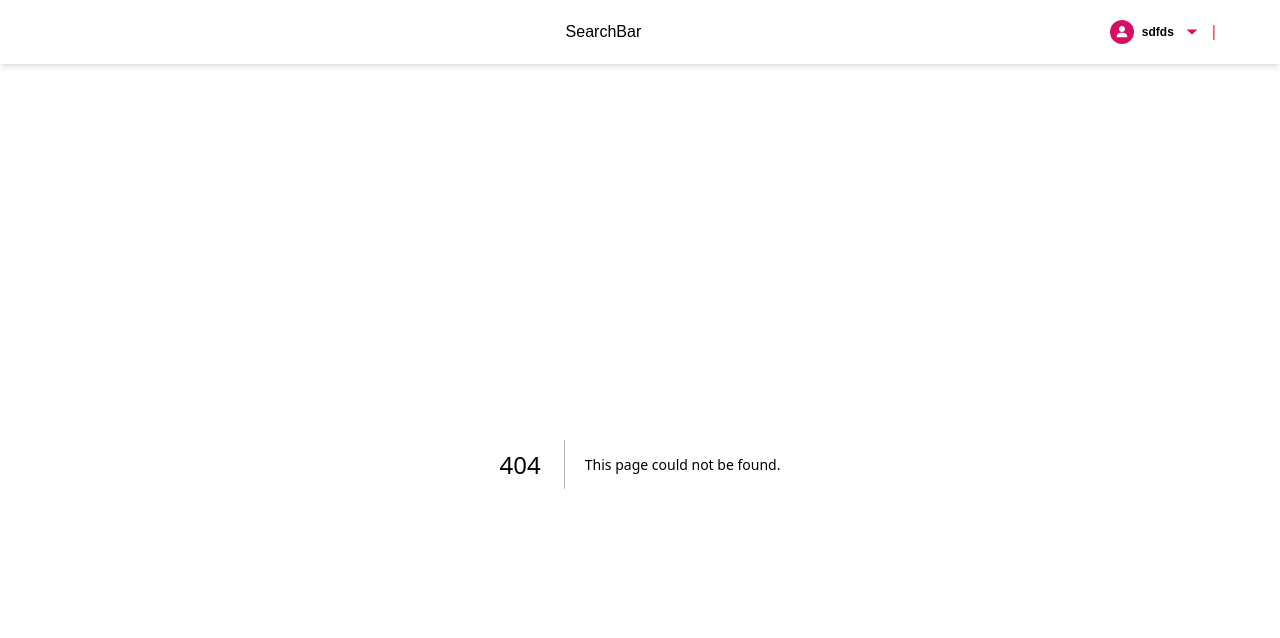
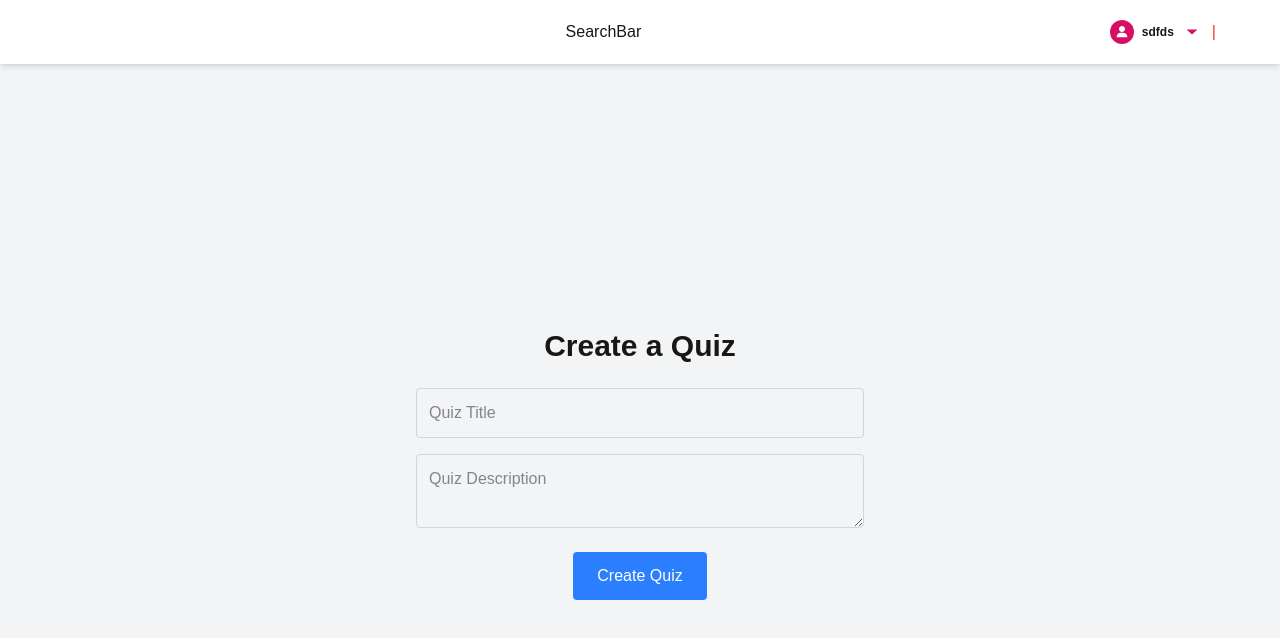
Before and after one commit to shahriarGIT/UniHive, a Next.js app: page /dashboard/quiz in a window 1280 px wide. Before the commit this address had no page. Shown: the top 638 px of the page. Built offline with nearby package versions, Linux system fonts and the light colour scheme.

Commit message:
add quiz layout

```diff
--- a/package.json
+++ b/package.json
@@ -10,6 +10,7 @@
   },
   "dependencies": {
     "@reduxjs/toolkit": "^2.6.1",
+    "axios": "^1.9.0",
     "next": "15.2.4",
     "react": "^19.0.0",
     "react-dom": "^19.0.0",
--- a/src/app/components/dashboard/ShopType.jsx
+++ b/src/app/components/dashboard/ShopType.jsx
@@ -12,11 +12,12 @@ const FeatureType = () => {
   //   const userInfo = useAppSelector((state) => state.userinfo.userInfo);
 
   const urlDeliveryHandler = () => {
-    if (url.get("type") !== "delivery") {
-      url.delete("type");
-      url.append("type", "delivery");
-      router.push(`${pathname}?${url.toString()}`);
-    }
+    // if (url.get("type") !== "delivery") {
+    //   url.delete("type");
+    //   url.append("type", "delivery");
+    //   router.push(`${pathname}?${url.toString()}`);
+    // }
+    router.push("dashboard/quiz");
   };
   const urlPickupHandler = () => {
     // if (url.get("type") !== "polling") {
@@ -56,7 +57,7 @@ const FeatureType = () => {
                 : "before:hidden"
             }`}
           >
-            DELIVERY
+            Quiz
           </button>
         </li>
         <li className="flex-1 group h-[4.5rem] lg:h-14  relative lg:bg-slate-100 hover:bg-white lg:hover:shadow-lg lg:bg-[url('/images/pickup.webp')] bg-no-repeat bg-fit bg-right">
--- /dev/null
+++ b/src/app/dashboard/quiz/page.jsx
@@ -0,0 +1,54 @@
+"use client";
+
+import { useState } from "react";
+import axios from "axios";
+
+export default function CreateQuizPage() {
+  const [title, setTitle] = useState("");
+  const [description, setDescription] = useState("");
+
+  const handleCreateQuiz = async () => {
+    console.log(title, description);
+
+    // try {
+    //   const res = await axios.post("http://localhost:3001/api/create-quiz", {
+    //     title,
+    //     description,
+    //     questions: [],
+    //     isPublic: true,
+    //   });
+    //   alert("Quiz created successfully!");
+    // } catch (err) {
+    //   console.error(err);
+    //   alert("Failed to create quiz.");
+    // }
+  };
+
+  return (
+    <div className="min-h-screen flex flex-col items-center justify-center bg-gray-100 p-4">
+      <h1 className="text-3xl font-bold mb-6">Create a Quiz</h1>
+
+      <input
+        type="text"
+        placeholder="Quiz Title"
+        value={title}
+        onChange={(e) => setTitle(e.target.value)}
+        className="w-full max-w-md p-3 mb-4 border border-gray-300 rounded"
+      />
+
+      <textarea
+        placeholder="Quiz Description"
+        value={description}
+        onChange={(e) => setDescription(e.target.value)}
+        className="w-full max-w-md p-3 mb-6 border border-gray-300 rounded"
+      />
+
+      <button
+        onClick={handleCreateQuiz}
+        className="bg-blue-500 hover:bg-blue-600 text-white px-6 py-3 rounded"
+      >
+        Create Quiz
+      </button>
+    </div>
+  );
+}
```
Also changed, not shown: 1 other file (tests, documents, lock files or other folders).
